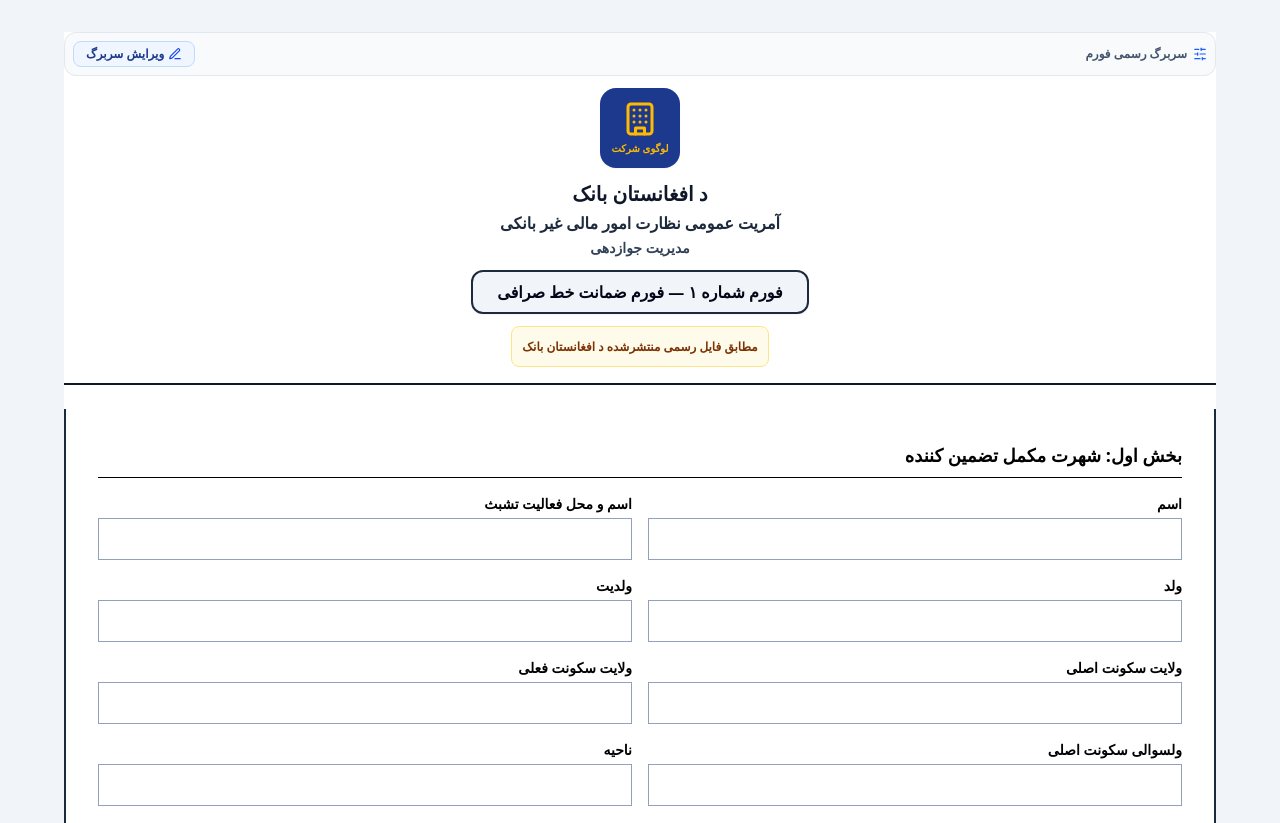
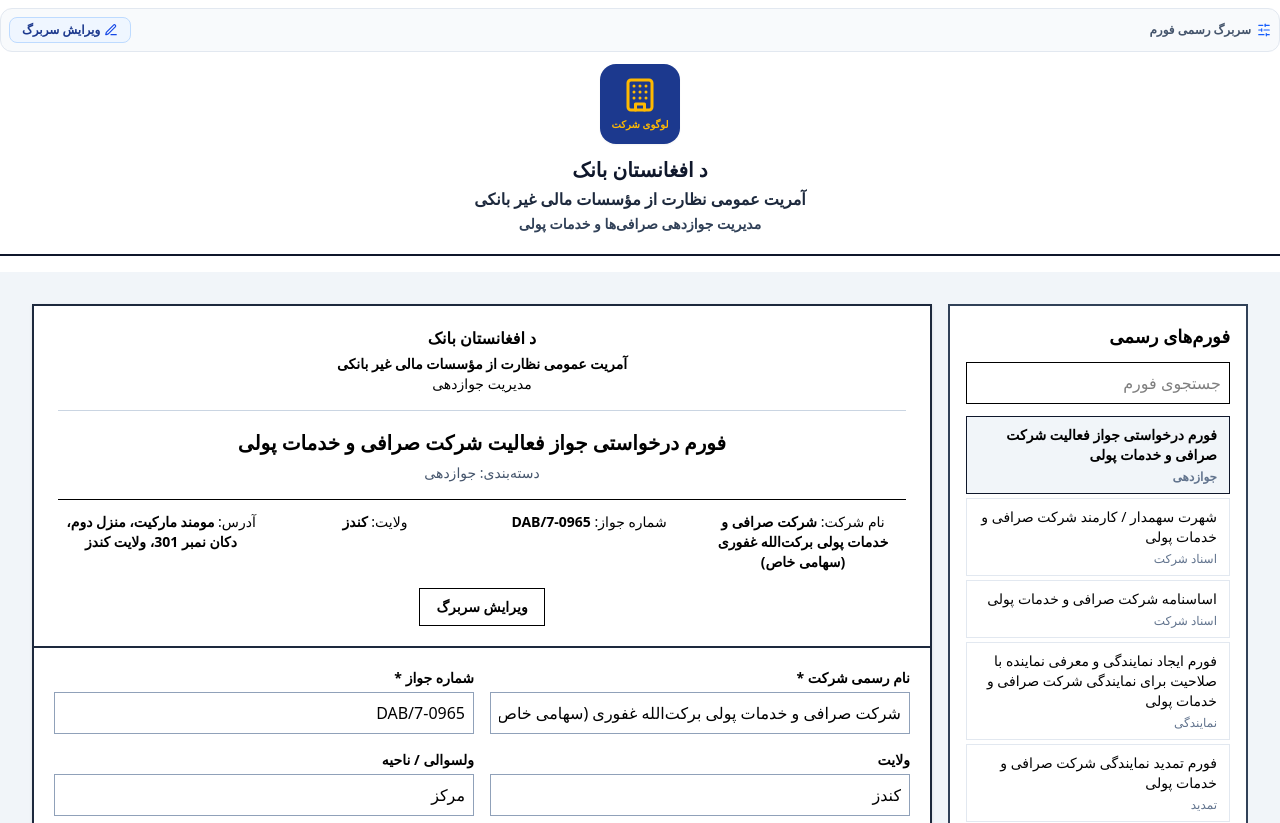
Before and after one commit to Norani375/Manochehr-norani, a Next.js app: page /dab-fx-guarantee in a window 1280 px wide. Shown: the top 823 px of the page. Built offline with nearby package versions, Linux system fonts and the light colour scheme; no server answers; the database is empty.

Commit message:
refactor(dab): route FX guarantee through canonical workspace

```diff
--- a/app/dab-fx-guarantee/page.tsx
+++ b/app/dab-fx-guarantee/page.tsx
@@ -1,7 +1,7 @@
 'use client';
 
-import DabFxGuaranteeForm from '@/components/DabFxGuaranteeForm';
+import DabStandardFormsWorkspace from '@/components/DabStandardFormsWorkspace';
 
 export default function DabFxGuaranteePage() {
-  return <DabFxGuaranteeForm />;
+  return <DabStandardFormsWorkspace />;
 }
```
